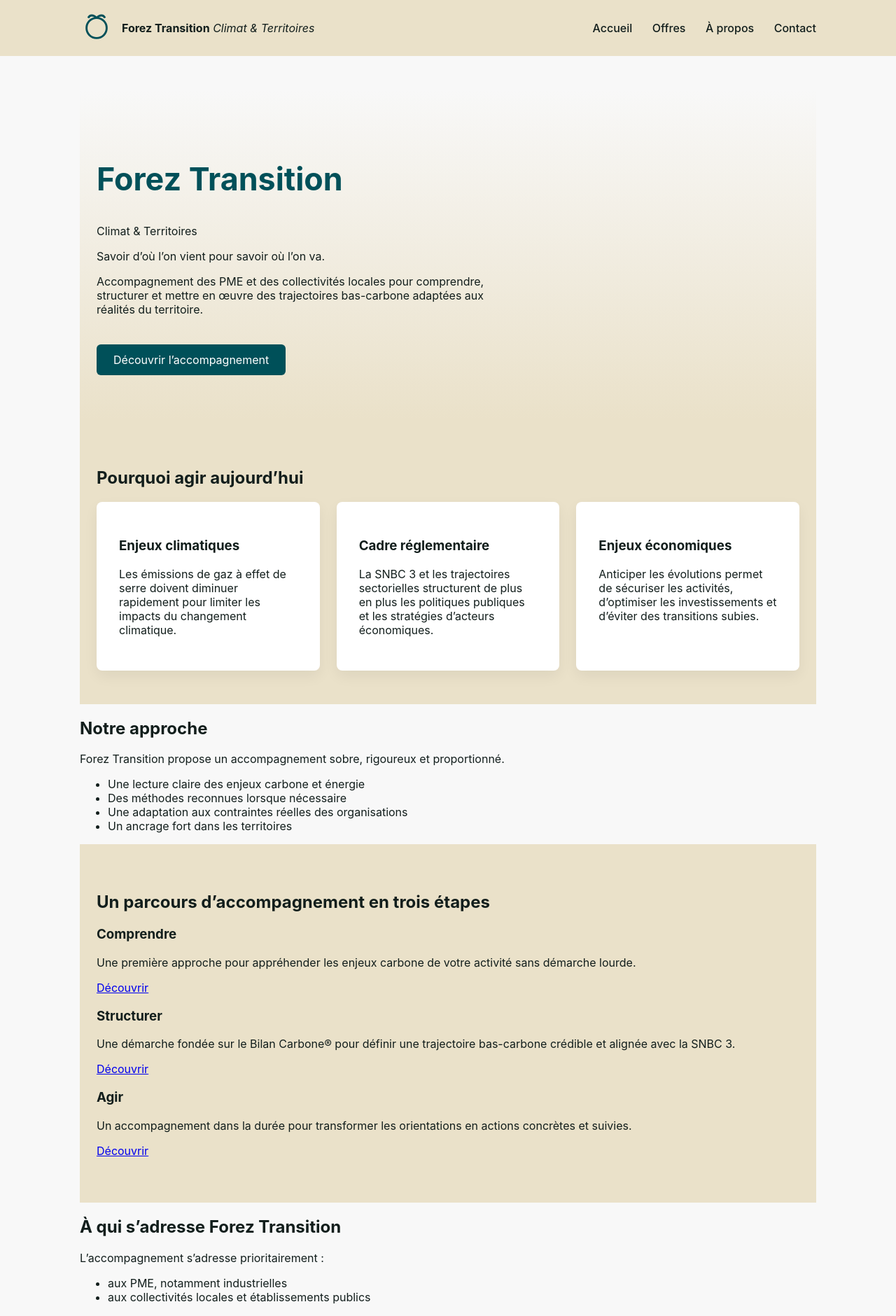
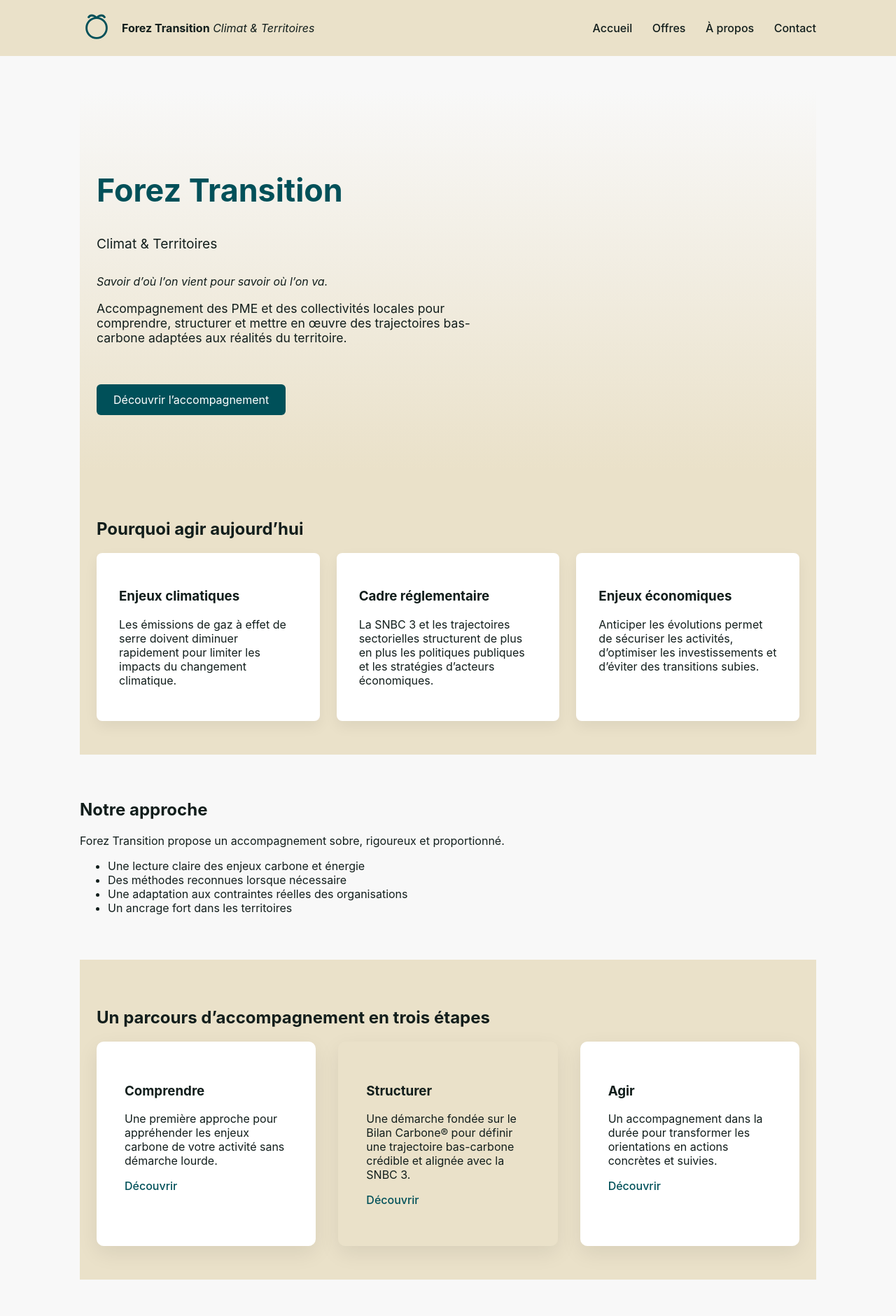
Before and after one commit to Alex-JULIEN/forez-transition, a Jekyll site: the page built from index.md, in a window 1280 px wide. Shown: the top 1880 px of the page at 70% size. Built offline with Jekyll 4.4.1, drawn with Linux system fonts in a browser that asks for light colours.

Commit message:
Update style.css

```diff
--- a/assets/css/style.css
+++ b/assets/css/style.css
@@ -111,3 +111,66 @@ footer{text-align:center;padding:2rem;font-size:.9rem;color:#555;}
   border-radius: 8px;
   margin-bottom: 4rem;
 }
+
+/* HOME */
+
+.hero {
+  background: linear-gradient(180deg, var(--bg), var(--beige));
+  padding: 5rem 1.5rem;
+}
+
+.hero-inner {
+  max-width: 800px;
+}
+
+.hero-subtitle {
+  font-size: 1.2rem;
+  margin-top: 0.5rem;
+}
+
+.hero-slogan {
+  font-style: italic;
+  margin: 2rem 0 1rem;
+}
+
+.hero-text {
+  font-size: 1.1rem;
+  margin-bottom: 2rem;
+}
+
+.section {
+  margin-bottom: 4rem;
+}
+
+.approche {
+  max-width: 800px;
+}
+
+.offres-home {
+  display: grid;
+  grid-template-columns: repeat(auto-fit, minmax(260px, 1fr));
+  gap: 2rem;
+}
+
+.offre-home {
+  background: #fff;
+  padding: 2.5rem;
+  border-radius: 10px;
+  box-shadow: 0 10px 30px rgba(0,0,0,0.08);
+  transition: transform 0.2s ease, box-shadow 0.2s ease;
+}
+
+.offre-home:hover {
+  transform: translateY(-4px);
+  box-shadow: 0 16px 40px rgba(0,0,0,0.12);
+}
+
+.offre-home.accent {
+  background: var(--beige);
+}
+
+.offre-home-link a {
+  color: var(--green);
+  font-weight: 500;
+  text-decoration: none;
+}
```
